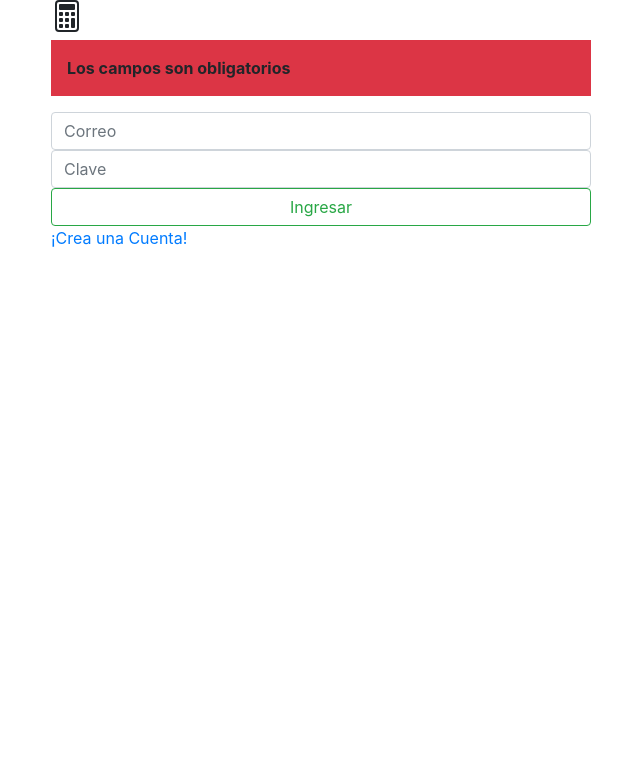
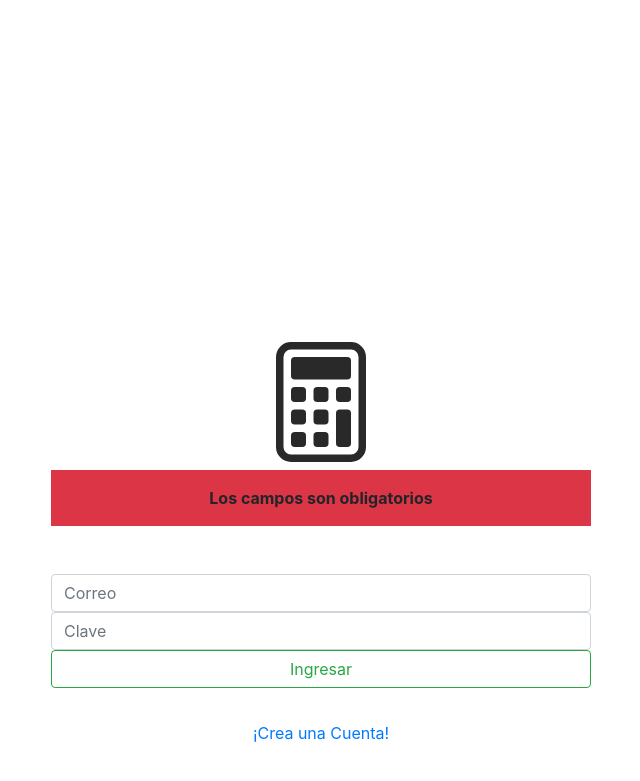
Before and after one commit to verdaluno/datahogar, a PHP site: page /login.php in a window 1280 px wide. Shown: the top 781 px of the page, without its empty margins (319-959 px from the left). Run offline with PHP 8.4, Linux system fonts and the light colour scheme; the visitor is signed in with stand-in values (Sample User, id 1).

Commit message:
Usuarios

```diff
--- a/css/estilos.css
+++ b/css/estilos.css
@@ -1,19 +1,38 @@
 /* Desarrollador: Jawuer Morales
 * Contacto: verdaluno.com | jawuer.com
 * Versión: 1.0
-* Descripción: Sistema de cuentas simples para la administración de dinero en casa, genera archivo pdf según rango deseado.
+* Descripción: Sistema de cuentas simples para la administración de dinero en casa,
+* genera archivo pdf según rango deseado.
 */
 * {
-    margin: auto;
     padding: 0px;
+    margin: 0px;
+}
+.login {
+    text-align:center;
+    margin:30% 0% 0% 0%;
+}
+.login h2 {
+    font-size:120px;
+    color:#292929;
 }
 .nombro {
     color:#35a700;
     text-align: center;
     font-size: 54px;
 }
-footer {
-    box-shadow: #000 -1px -1px 3px;
-    text-align: center;
+form {
+    text-align:center;
+    padding:6% 0% 6% 0%;
+}
+nav {
+    background-color: #292929;
+    color: #fff;
+    width: 100%;
+}
+nav ul li {
+    background-color: #a2a2a2;
+    text-decoration: none;
+    list-style: none;
     padding:2%;
 }
```
